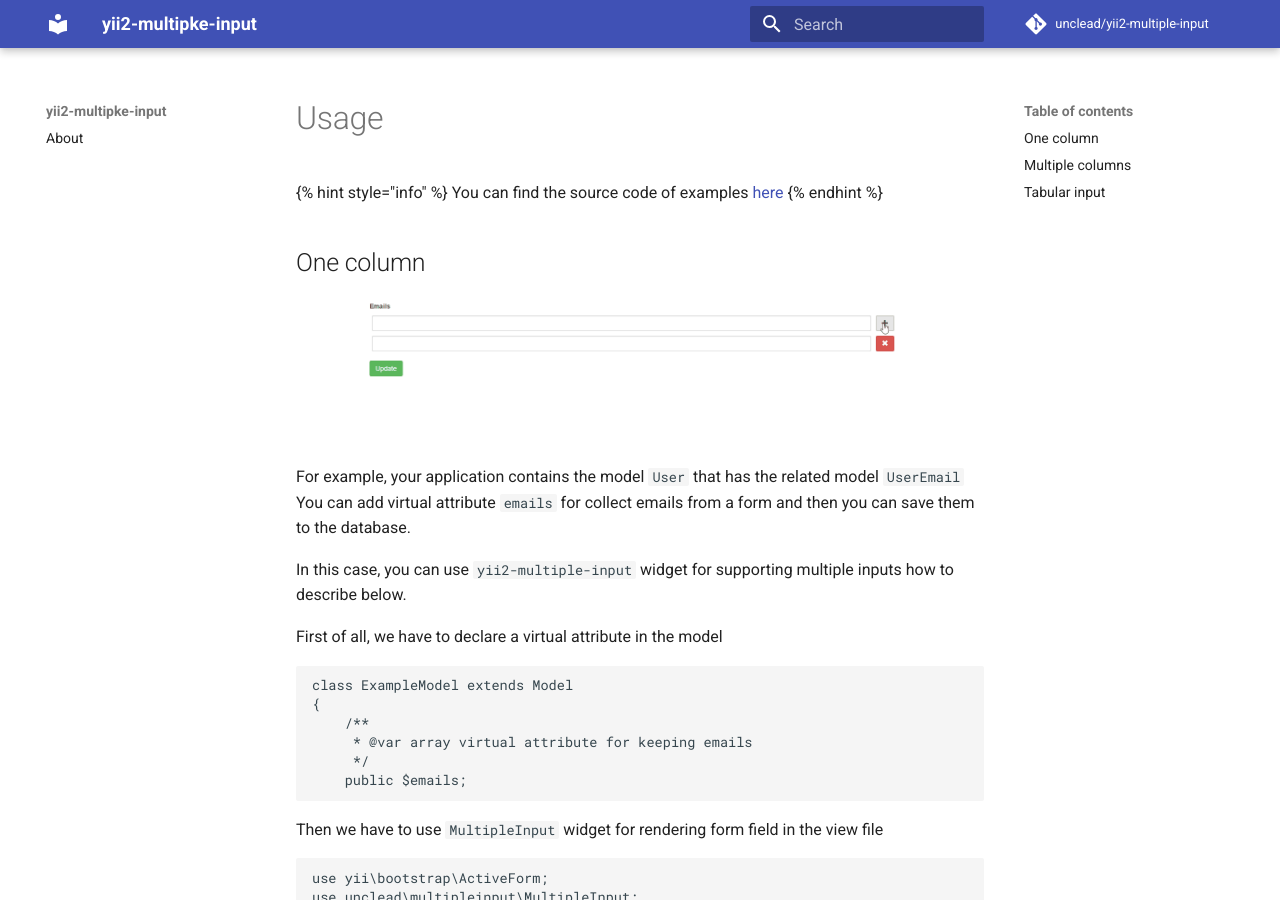
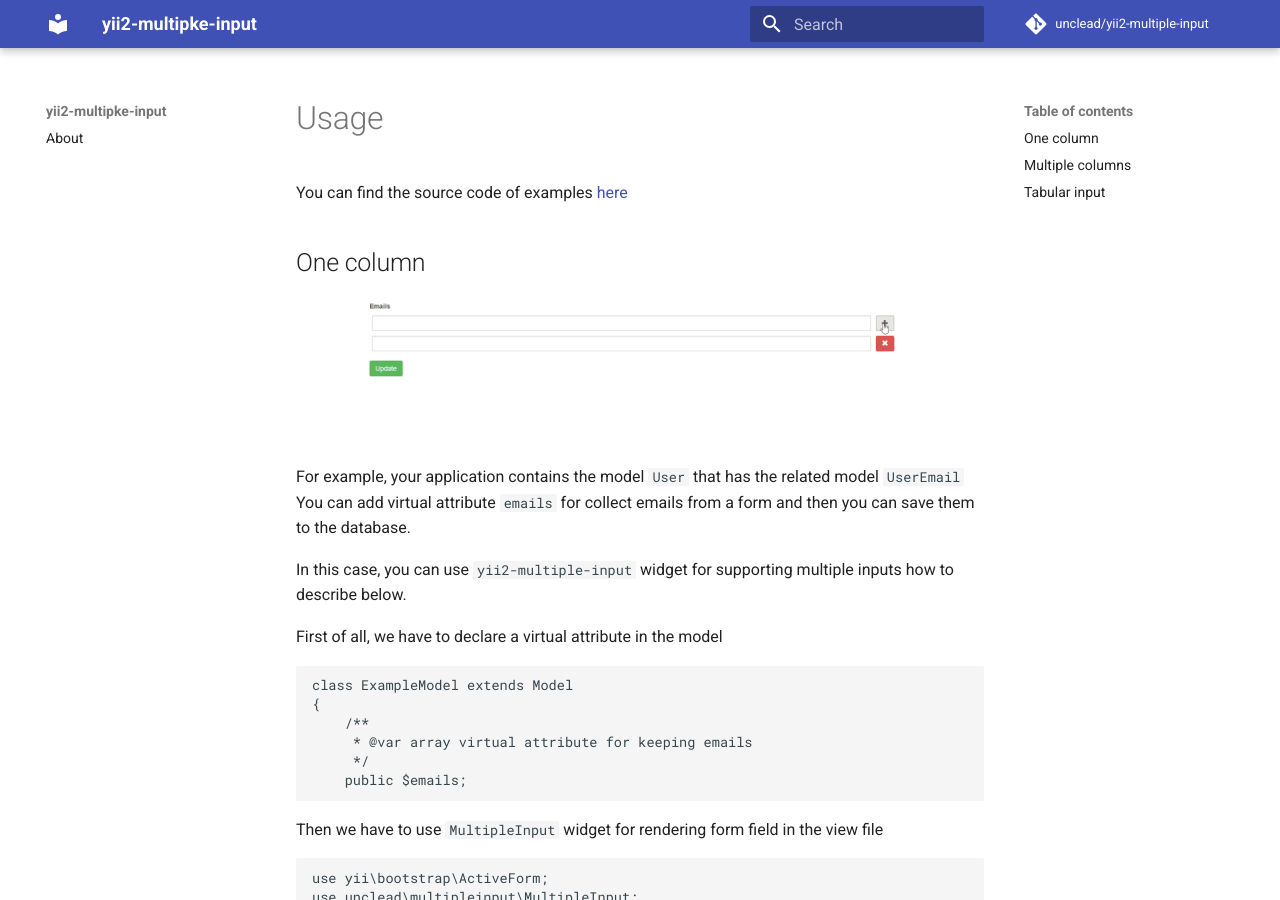
Before and after one commit to unclead/yii2-multiple-input, an MkDocs documentation site: the page built from docs/usage.md, in a window 1280 px wide and 900 px high. Built offline with MkDocs 1.6.1 and Material for MkDocs 9.7.7, drawn with Linux system fonts in a browser that asks for light colours; comment, search, counter and statistics services are not loaded.

Commit message:
fix docs

```diff
--- a/docs/usage.md
+++ b/docs/usage.md
@@ -1,8 +1,6 @@
 # Usage
 
-{% hint style="info" %}
 You can find the source code of examples [here](https://github.com/unclead/yii2-multiple-input/tree/master/examples)
-{% endhint %}
 
 ## One column
 
```
Also changed, not shown: docs/SUMMARY.md (deleted, +0 -11 lines), docs/README.md (added).
